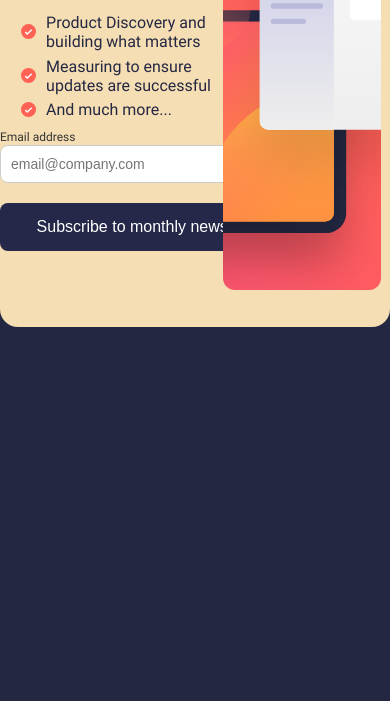
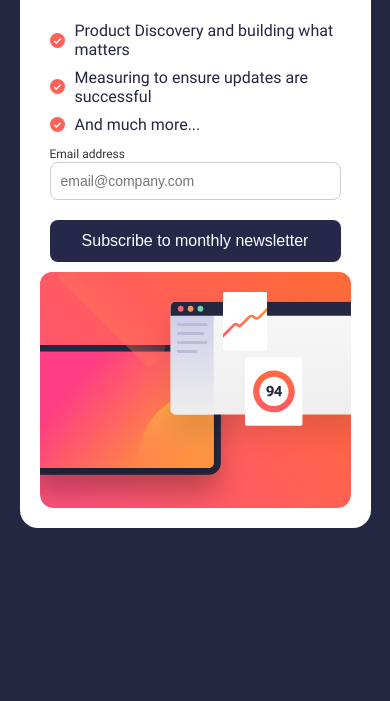
Before and after one commit to NikaShubitidze18/Newsletter-sign-up-form-with-success-message, a plain HTML site: page index.html in a window 390 px wide. Shown: the part 143-844 px from the top of the page. Drawn offline with Linux system fonts and the light colour scheme.

Commit message:
first commit

```diff
--- a/style.css
+++ b/style.css
@@ -1,3 +1,4 @@
+/* Reset margins and paddings */
 /* Reset margins and paddings */
 * {
     margin: 0;
@@ -20,7 +21,7 @@ main {
 #main-wrap {
     width: 700px;
     height: 450px;
-    background-color: wheat;
+    background-color: white;
     display: flex;
     margin-top: 5%;
     border-radius: 18px;
@@ -87,10 +88,11 @@ li {
 }
 
 /* Label for the email field */
-#Additional{
+#Additional {
     margin-left: 40%;
     color: red;
 }
+
 label {
     margin-bottom: 5px;
     font-size: 12px;
@@ -130,3 +132,52 @@ button:hover {
     font-weight: normal;
     font-style: normal;
 }
+
+/* Mobile-specific styles */
+@media (max-width: 768px) {
+    #main-wrap {
+        width: 90%;
+        height: auto;
+        flex-direction: column; /* Stack elements vertically */
+        padding: 20px;
+        margin-top: 10%;
+    }
+
+    #left, #right {
+        width: 100%; /* Take up full width on mobile */
+        margin: 0; /* Remove margins for better fit */
+    }
+
+    .text-wrap, .icon-wrap {
+        margin-left: 0; /* Align to the edge on mobile */
+        padding-left: 10px;
+        padding-right: 10px;
+    }
+
+    li {
+        margin-left: 0;
+    }
+
+    .main-img {
+        width: 100%;
+        height: auto; /* Maintain aspect ratio */
+        margin: 0 auto; /* Center the image */
+        margin-top: 10px;
+    }
+
+    .form-container {
+        width: 100%;
+        padding-left: 10px;
+        padding-right: 10px;
+    }
+
+    #Additional {
+        margin-left: 0;
+        text-align: center; /* Center on mobile */
+    }
+
+    button {
+        width: 100%;
+        padding: 12px; /* Slightly smaller padding on mobile */
+    }
+}
```
